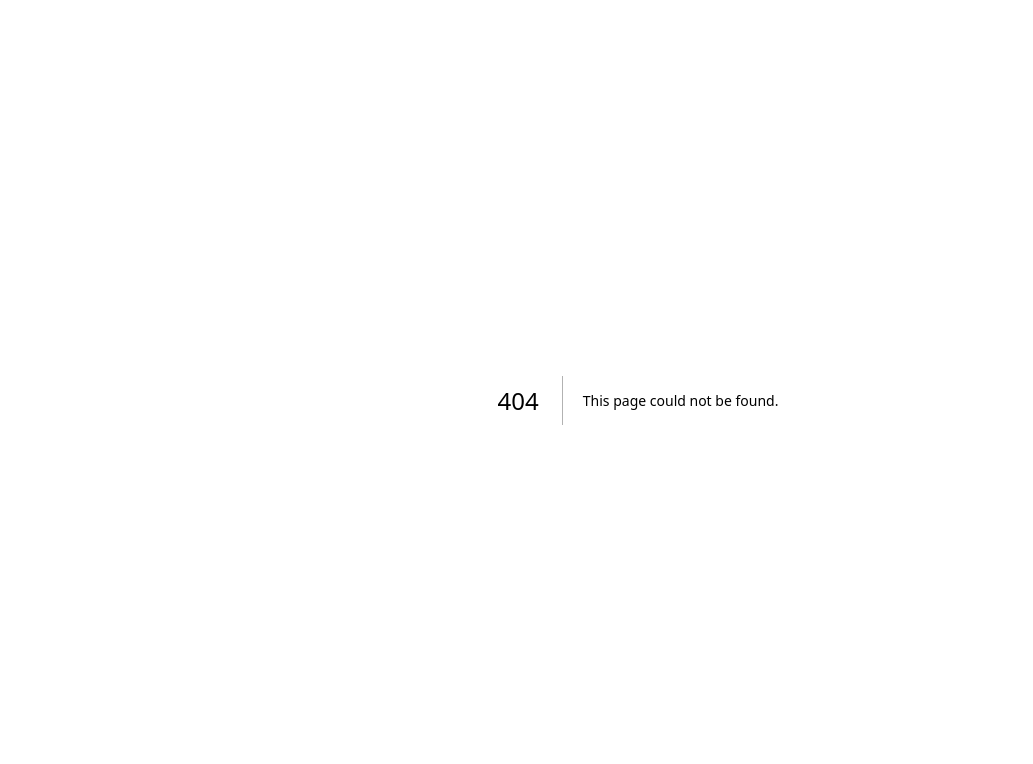
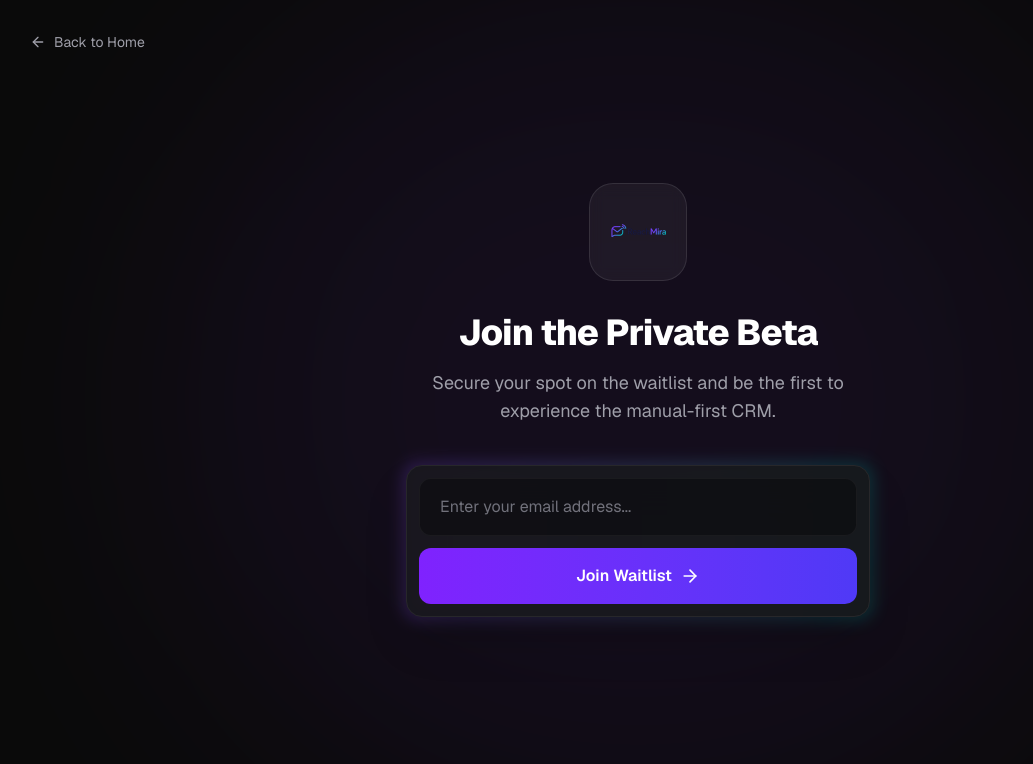
Before and after one commit to neiloy-neil/the-digital-dude-outreach-os, a Next.js app: page /waitlist in a window 1280 px wide. Before the commit this address had no page. Shown: the top 764 px of the page, without its empty margins (2-1035 px from the left). Built offline with nearby package versions, Linux system fonts and the light colour scheme.

Commit message:
refactor: split waitlist into separate page and add logo

```diff
--- a/src/app/page.tsx
+++ b/src/app/page.tsx
@@ -1,43 +1,10 @@
 'use client';
 
-import { useState } from 'react';
 import Link from 'next/link';
-import { ArrowRight, Sparkles, Target, Clock, CheckCircle2, Bot, Layers, Send } from 'lucide-react';
+import Image from 'next/image';
+import { ArrowRight, Sparkles, Clock, Bot, Layers } from 'lucide-react';
 
 export default function HomePage() {
-  const [email, setEmail] = useState('');
-  const [status, setStatus] = useState<'idle' | 'loading' | 'success' | 'error'>('idle');
-  const [message, setMessage] = useState('');
-
-  const handleJoinWaitlist = async (e: React.FormEvent) => {
-    e.preventDefault();
-    if (!email) return;
-
-    setStatus('loading');
-    setMessage('');
-
-    try {
-      const res = await fetch('/api/waitlist', {
-        method: 'POST',
-        headers: { 'Content-Type': 'application/json' },
-        body: JSON.stringify({ email }),
-      });
-      const data = await res.json();
-
-      if (res.ok) {
-        setStatus('success');
-        setMessage(data.message || 'Success! You have been added to the waitlist.');
-        setEmail('');
-      } else {
-        setStatus('error');
-        setMessage(data.error || data.message || 'Failed to join. Please try again.');
-      }
-    } catch (err) {
-      setStatus('error');
-      setMessage('Network error. Please try again.');
-    }
-  };
-
   return (
     <div className="min-h-screen bg-[#0A0A0A] text-zinc-100 selection:bg-violet-500/30">
       {/* Background gradients */}
@@ -49,10 +16,14 @@ export default function HomePage() {
       <div className="relative z-10">
         {/* Navigation */}
         <nav className="container mx-auto px-6 py-6 flex items-center justify-between">
-          <div className="flex items-center gap-2">
-            <div className="flex h-8 w-8 items-center justify-center rounded-lg bg-gradient-to-br from-violet-500 to-indigo-600 shadow-[0_0_20px_rgba(139,92,246,0.3)]">
-              <Sparkles className="h-4 w-4 text-white" />
-            </div>
+          <div className="flex items-center gap-3">
+            <Image
+              src="/reachmira-logo.png"
+              alt="ReachMira Logo"
+              width={32}
+              height={32}
+              className="w-8 h-8 object-contain"
+            />
             <span className="text-xl font-bold tracking-tight text-white">ReachMira</span>
           </div>
           <Link href="/login" className="text-sm font-medium text-zinc-400 hover:text-white transition-colors">
@@ -76,32 +47,17 @@ export default function HomePage() {
             A manual-first CRM built for B2B agencies that value deep personalization over volume. Scrape websites, manage pipelines, and track follow-ups—all in one gorgeous workspace.
           </p>
 
-          <div className="w-full max-w-md relative">
+          <div className="w-full max-w-sm relative">
             <div className="absolute -inset-1 bg-gradient-to-r from-violet-500 to-teal-500 rounded-2xl blur opacity-20 transition duration-1000 group-hover:opacity-30"></div>
-            <form onSubmit={handleJoinWaitlist} className="relative flex flex-col sm:flex-row gap-3 p-2 rounded-2xl bg-zinc-900/80 border border-zinc-800 backdrop-blur-xl shadow-2xl">
-              <input
-                type="email"
-                required
-                value={email}
-                onChange={(e) => setEmail(e.target.value)}
-                placeholder="Enter your email"
-                className="flex-1 bg-transparent px-4 py-3 text-sm text-white placeholder:text-zinc-500 outline-none"
-                disabled={status === 'loading' || status === 'success'}
-              />
-              <button
-                type="submit"
-                disabled={status === 'loading' || status === 'success'}
-                className="inline-flex items-center justify-center gap-2 rounded-xl bg-gradient-to-r from-violet-600 to-indigo-600 px-6 py-3 text-sm font-semibold text-white transition hover:opacity-95 disabled:opacity-50"
+            <div className="relative p-2 rounded-2xl bg-zinc-900/80 border border-zinc-800 backdrop-blur-xl shadow-2xl">
+              <Link
+                href="/waitlist"
+                className="w-full flex items-center justify-center gap-2 rounded-xl bg-gradient-to-r from-violet-600 to-indigo-600 px-8 py-4 text-base font-semibold text-white transition hover:opacity-95"
               >
-                {status === 'loading' ? 'Joining...' : status === 'success' ? 'Joined!' : 'Join Waitlist'}
-                {status !== 'loading' && status !== 'success' && <ArrowRight className="h-4 w-4" />}
-              </button>
-            </form>
-            {message && (
-              <p className={`mt-4 text-sm font-medium ${status === 'success' ? 'text-teal-400' : 'text-rose-400'}`}>
-                {message}
-              </p>
-            )}
+                Join the Waitlist
+                <ArrowRight className="h-5 w-5" />
+              </Link>
+            </div>
           </div>
         </main>
 
--- /dev/null
+++ b/src/app/waitlist/page.tsx
@@ -0,0 +1,103 @@
+'use client';
+
+import { useState } from 'react';
+import Link from 'next/link';
+import Image from 'next/image';
+import { ArrowRight, ArrowLeft } from 'lucide-react';
+
+export default function WaitlistPage() {
+  const [email, setEmail] = useState('');
+  const [status, setStatus] = useState<'idle' | 'loading' | 'success' | 'error'>('idle');
+  const [message, setMessage] = useState('');
+
+  const handleJoinWaitlist = async (e: React.FormEvent) => {
+    e.preventDefault();
+    if (!email) return;
+
+    setStatus('loading');
+    setMessage('');
+
+    try {
+      const res = await fetch('/api/waitlist', {
+        method: 'POST',
+        headers: { 'Content-Type': 'application/json' },
+        body: JSON.stringify({ email }),
+      });
+      const data = await res.json();
+
+      if (res.ok) {
+        setStatus('success');
+        setMessage(data.message || 'Success! You have been added to the waitlist.');
+        setEmail('');
+      } else {
+        setStatus('error');
+        setMessage(data.error || data.message || 'Failed to join. Please try again.');
+      }
+    } catch (err) {
+      setStatus('error');
+      setMessage('Network error. Please try again.');
+    }
+  };
+
+  return (
+    <div className="min-h-screen bg-[#0A0A0A] text-zinc-100 selection:bg-violet-500/30 flex flex-col items-center justify-center relative overflow-hidden">
+      {/* Background gradients */}
+      <div className="absolute inset-0 overflow-hidden pointer-events-none">
+        <div className="absolute top-1/2 left-1/2 -translate-x-1/2 -translate-y-1/2 w-full h-full max-w-4xl bg-violet-600/10 blur-[120px] rounded-full mix-blend-screen opacity-70" />
+      </div>
+
+      <Link href="/" className="absolute top-8 left-8 text-zinc-400 hover:text-white transition-colors inline-flex items-center gap-2 text-sm z-20">
+        <ArrowLeft className="w-4 h-4" />
+        Back to Home
+      </Link>
+
+      <div className="relative z-10 w-full max-w-lg px-6 flex flex-col items-center">
+        {/* Logo */}
+        <div className="mb-8 p-4 rounded-3xl bg-white/5 border border-white/10 backdrop-blur-sm">
+          <Image
+            src="/reachmira-logo.png"
+            alt="ReachMira Logo"
+            width={64}
+            height={64}
+            className="w-16 h-16 object-contain"
+          />
+        </div>
+
+        <h1 className="text-4xl font-extrabold tracking-tight text-white mb-4 text-center">
+          Join the Private Beta
+        </h1>
+        <p className="text-zinc-400 text-center mb-10 text-lg">
+          Secure your spot on the waitlist and be the first to experience the manual-first CRM.
+        </p>
+
+        <div className="w-full relative">
+          <div className="absolute -inset-1 bg-gradient-to-r from-violet-500 to-teal-500 rounded-2xl blur opacity-20 transition duration-1000 group-hover:opacity-30"></div>
+          <form onSubmit={handleJoinWaitlist} className="relative flex flex-col gap-3 p-3 rounded-2xl bg-zinc-900/90 border border-zinc-800 backdrop-blur-xl shadow-2xl">
+            <input
+              type="email"
+              required
+              value={email}
+              onChange={(e) => setEmail(e.target.value)}
+              placeholder="Enter your email address..."
+              className="w-full bg-zinc-950/50 rounded-xl px-5 py-4 text-base text-white placeholder:text-zinc-500 border border-zinc-800/50 outline-none focus:border-violet-500/50 transition-colors"
+              disabled={status === 'loading' || status === 'success'}
+            />
+            <button
+              type="submit"
+              disabled={status === 'loading' || status === 'success'}
+              className="w-full inline-flex items-center justify-center gap-2 rounded-xl bg-gradient-to-r from-violet-600 to-indigo-600 px-6 py-4 text-base font-semibold text-white transition hover:opacity-95 disabled:opacity-50"
+            >
+              {status === 'loading' ? 'Joining...' : status === 'success' ? 'Joined!' : 'Join Waitlist'}
+              {status !== 'loading' && status !== 'success' && <ArrowRight className="h-5 w-5" />}
+            </button>
+          </form>
+          {message && (
+            <p className={`mt-6 text-center text-sm font-medium ${status === 'success' ? 'text-teal-400' : 'text-rose-400'}`}>
+              {message}
+            </p>
+          )}
+        </div>
+      </div>
+    </div>
+  );
+}
```
